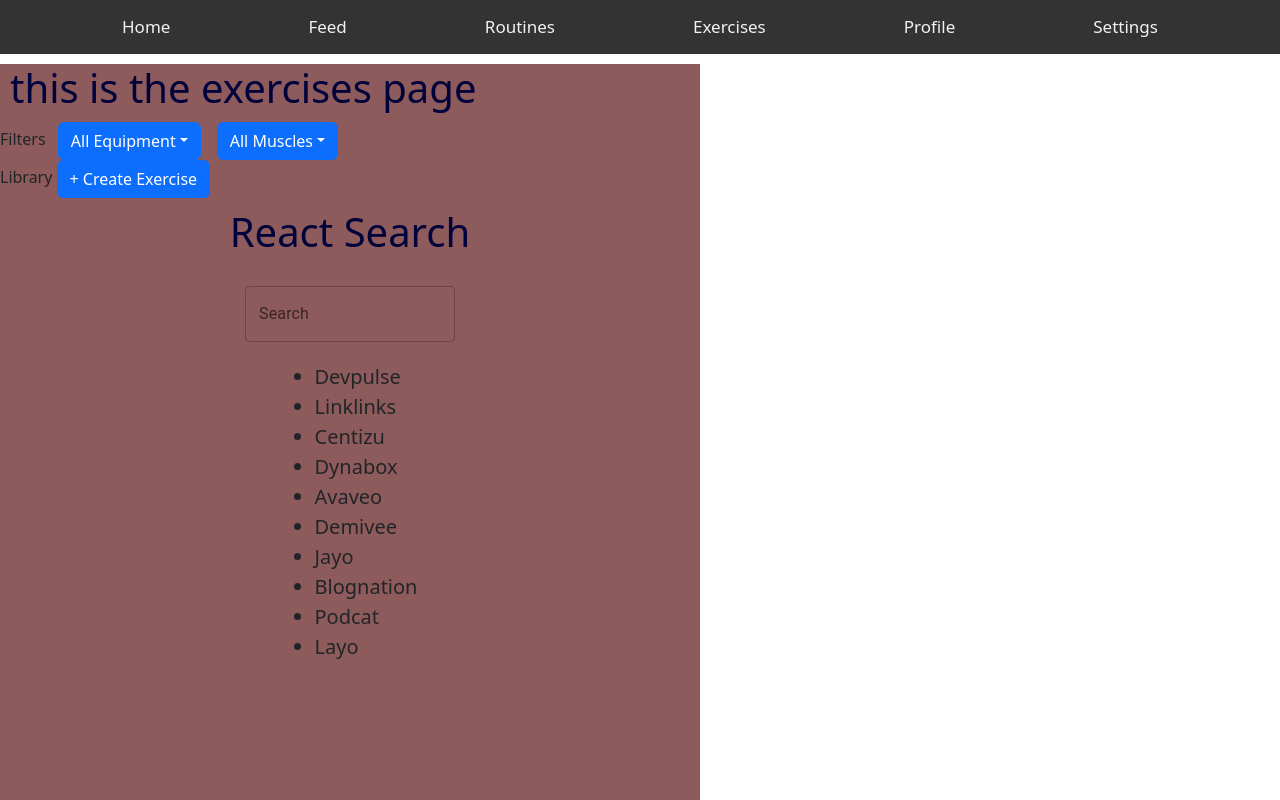
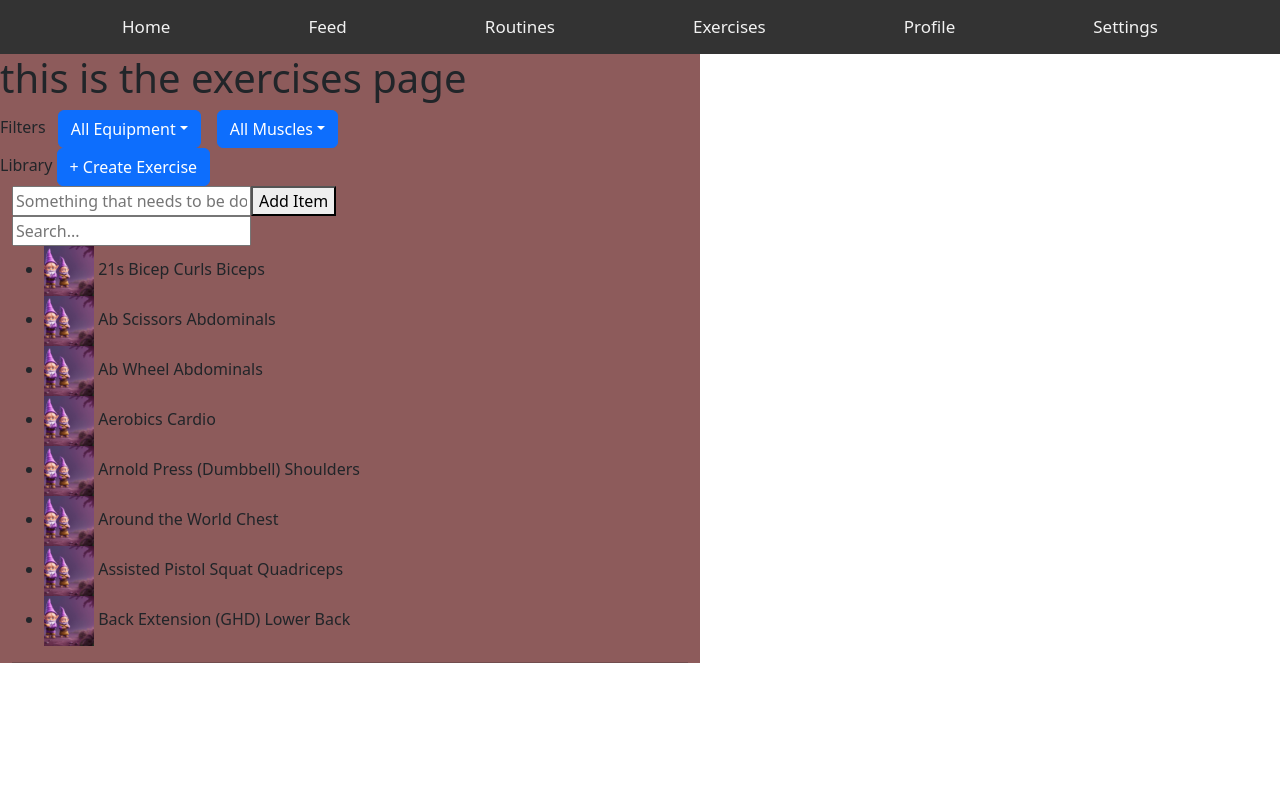
Before and after one commit to yashveer-bika/hevyr, a React (Create React App) app: page /exercises in a window 1280 px wide. Shown: the top 800 px of the page. Built offline with nearby package versions, Linux system fonts and the light colour scheme.

Commit message:
jam working search bar and a textbox add list itemfunctionality on the exercises page

```diff
--- a/src/components/Exercises/ExerciseList.tsx
+++ b/src/components/Exercises/ExerciseList.tsx
@@ -1,5 +1,6 @@
 // import { React, useState } from 'react'
 import data from "./ListData.json"
+import ExerciseRow from "./ExerciseRow";
 
 export default function ExerciseList(props : any) {
 
@@ -11,7 +12,7 @@ export default function ExerciseList(props : any) {
         }
         //return the item which contains the user input
         else {
-            return el.text.toLowerCase().includes(props.input) || el.exercise.toLowerCase().includes(props.input)
+            return el.lift.toLowerCase().includes(props.input) && el.muscle.toLowerCase().includes(props.input)
             // return el.exercise.toLowerCase().includes(props.input)
 
         }
@@ -20,7 +21,10 @@ export default function ExerciseList(props : any) {
     return (
         <ul>
             {filteredData.map((item : any) => (
-                <li key={item.id}>{item.text}</li>
+                <li key={item.id}>
+                    {/* {item.lift} */}
+                    <ExerciseRow props={item}></ExerciseRow>
+                </li>
             ))}
         </ul>
     )
--- a/src/components/Exercises/FilterableExerciseTable.tsx
+++ b/src/components/Exercises/FilterableExerciseTable.tsx
@@ -6,6 +6,7 @@ import MuscleFilter from "./MuscleFilter";
 import CreateExerciseButton from "./CreateExerciseButton"
 import SearchBar from "./SearchBar";
 // import CreateExerciseWindow from "./CreateExerciseWindow";
+import Table from "./Table";
 
 function FilterableExerciseTable( {lifts} : any) {
 
@@ -23,11 +24,13 @@ function FilterableExerciseTable( {lifts} : any) {
           <CreateExerciseButton></CreateExerciseButton>
         </div>
 
-        <SearchBar></SearchBar>
+        <Table></Table>
 
-        <hr></hr>
+        {/* <SearchBar></SearchBar> */}
 
-        <ExerciseTable></ExerciseTable>
+        {/* <hr></hr> */}
+
+        {/* <ExerciseTable></ExerciseTable> */}
         {/* <ExerciseTable lifts={lifts}></ExerciseTable> */}
     </div>
   );
--- /dev/null
+++ b/src/components/Exercises/List.tsx
@@ -0,0 +1,77 @@
+import * as React from 'react';
+// import './App.css';
+import ExerciseRow from './ExerciseRow';
+
+
+export interface ListProps {
+  items: ({ lift: string; muscle: string; imgPath: string; id: number; } )[]
+  delete(item: ({ lift: string; muscle: string; imgPath: string; id: number; } )): void
+}
+
+export interface ListState {
+  filtered: ({ lift: string; muscle: string; imgPath: string; id: number; })[]
+}
+
+class List extends React.Component<ListProps,ListState> {
+  constructor(props: ListProps) {
+    super(props);
+    this.state={
+      filtered: []
+    }
+    this.handleChange=this.handleChange.bind(this);
+  }
+
+  componentDidMount() {
+    this.setState({
+      filtered: this.props.items
+    })
+  }
+
+  componentWillReceiveProps(nextProps: ListProps) {
+    this.setState({
+      filtered: nextProps.items
+    })
+  }
+
+  handleChange(e: any) {
+    let currentList=[];
+    let newList=[];
+    if(e.target.value!=="")
+    {
+      currentList=this.props.items
+      newList=currentList.filter(item => {
+        const lc1=item.lift.toLowerCase();
+        const lc2=item.muscle.toLowerCase();
+        const filter=e.target.value.toLowerCase();
+        return lc1.includes(filter) || lc2.includes(filter)
+      })
+    } else
+    {
+      newList=this.props.items
+    }
+    this.setState({
+      filtered: newList
+    })
+  }
+
+  render() {
+    console.log(this.props.items)
+    return (
+        <div>
+          <input type="text" className="input" placeholder="Search..." onChange={this.handleChange} />
+          <ul>
+            {this.state.filtered.map((item: ({ lift: string; muscle: string; imgPath: string; id: number; } )) => (
+              <li key={item.lift}>
+                {/* {item.lift} &nbsp; */}
+                <ExerciseRow props={item}></ExerciseRow>
+                {/* <span className="" onClick={() => this.props.delete(item)} >x</span> */}
+              </li>
+            ))}
+          </ul>
+        </div>
+      )
+
+  }
+}
+
+export default List;
--- a/src/components/Exercises/ListData.json
+++ b/src/components/Exercises/ListData.json
@@ -1,41 +1,10 @@
-[{
-    "id": 1,
-    "text": "Devpulse"
-    ,"exercise": "bicep curls"
-}, {
-    "id": 2,
-    "text": "Linklinks"
-    ,"exercise": "tricep extensions"
-}, {
-    "id": 3,
-    "text": "Centizu"
-    ,"exercise": "wrist curls"
-}, {
-    "id": 4,
-    "text": "Dynabox"
-    ,"exercise": "wrist extensions"
-}, {
-    "id": 5,
-    "text": "Avaveo"
-    ,"exercise": "hamstring curls"
-}, {
-    "id": 6,
-    "text": "Demivee"
-    ,"exercise": "leg extensions"
-}, {
-    "id": 7,
-    "text": "Jayo"
-    ,"exercise": "hip thrust"
-}, {
-    "id": 8,
-    "text": "Blognation"
-    ,"exercise": "BB back squat"
-}, {
-    "id": 9,
-    "text": "Podcat"
-    ,"exercise": "hack squat"
-}, {
-    "id": 10,
-    "text": "Layo"
-    ,"exercise": "BB OHP"
-}]
+[
+    {"lift": "21s Bicep Curls", "muscle": "Biceps", "imgPath": "../img/test.jpeg", "id":1 },
+    {"lift": "Ab Scissors", "muscle": "Abdominals", "imgPath": "../img/test.jpeg", "id":1 },
+    {"lift": "Ab Wheel", "muscle": "Abdominals", "imgPath": "../img/test.jpeg", "id":1 },
+    {"lift": "Aerobics", "muscle": "Cardio", "imgPath": "../img/test.jpeg", "id":1 },
+    {"lift": "Arnold Press (Dumbbell)", "muscle": "Shoulders", "imgPath": "../img/test.jpeg", "id":1 },
+    {"lift": "Around the World", "muscle": "Chest", "imgPath": "../img/test.jpeg", "id":1 },
+    {"lift": "Assisted Pistol Squat", "muscle": "Quadriceps", "imgPath": "../img/test.jpeg", "id":1 },
+    {"lift": "Back Extension (GHD)", "muscle": "Lower Back", "imgPath": "../img/test.jpeg", "id":2}
+]
--- a/src/components/Exercises/SearchBar.tsx
+++ b/src/components/Exercises/SearchBar.tsx
@@ -16,6 +16,7 @@ import { useState } from "react";
 import TextField from "@mui/material/TextField";
 import ExerciseList from "./ExerciseList";
 import "../../styles/SearchBar.css";
+
 
 function SearchBar() {
   const [inputText, setInputText] = useState("");
--- /dev/null
+++ b/src/components/Exercises/Table.tsx
@@ -0,0 +1,104 @@
+import * as React from 'react';
+// import './App.css';
+import List from './List';
+import ListData from './ListData.json';
+
+export type ListElement = { lift: string; muscle: string; imgPath: string; id: number; }
+
+export interface Props {
+  list?: ({ lift: string; muscle: string; imgPath: string; id: number; } )[]
+}
+
+export interface State {
+  list: ({ lift: string; muscle: string; imgPath: string; id: number; } )[]
+}
+
+class Table extends React.Component<Props,State> {
+  constructor(props: Props) {
+    super(props);
+    this.state={
+      list: ListData
+    }
+    this.removeItem=this.removeItem.bind(this)
+  }
+
+  addItem(e: any) {
+    // Prevent button click from submitting form
+    e.preventDefault();
+
+    // Create variables for our list, the item to add, and our form
+    let list=this.state.list;
+
+    const newItem=document.getElementById("addInput") as HTMLInputElement;
+    const form=document.getElementById("addItemForm") as HTMLFormElement;
+
+
+    // check if duplicate, popup if duplicate
+    function getLift(x : ListElement) {
+      return x.lift;
+    }
+
+    // If our input has a unique value
+    if(newItem.value!="" && !(this.state.list.map(getLift)).includes(newItem.value))
+    {
+      // Add the new item to the end of our list array
+      list.push( { lift: newItem.value, muscle:"", imgPath:"", id:0});
+      // Then we use that to set the state for list
+      this.setState({
+        list: list
+      });
+      // Finally, we need to reset the form
+      newItem.classList.remove("is-danger");
+      form.reset();
+    } else
+    {
+      // If the input doesn't have a value, make the border red since it's required
+      newItem.classList.add("is-danger");
+    }
+  }
+
+  removeItem(item: ({ lift: string; muscle: string; imgPath: string; id: number; } )) {
+    // Put our list into an array
+    const list=this.state.list.slice();
+    // Check to see if item passed in matches item in array
+    list.some((value,index) => {
+      if(value === item)
+      {
+        // If item matches, remove it from array
+        list.splice(index,1);
+        return true;
+      } else
+      {
+        return false;
+      }
+    });
+    // Set state to list
+    this.setState({
+      list: list
+    });
+  }
+
+  public render() {
+    return (
+      <div className="container">
+        <section className="section">
+          <form className="form" id="addItemForm">
+            <input type="text" className="input" id="addInput" placeholder="Something that needs to be done..." />
+            <button className="button is-info" onClick={(e) => this.addItem(e)}>
+              Add Item
+            </button>
+          </form>
+        </section>
+
+        <section className="section">
+          <List items={this.state.list} delete={this.removeItem} />
+        </section>
+        <hr />
+
+      </div>
+    );
+  }
+}
+
+
+export default Table;
--- a/src/pages/Exercises.tsx
+++ b/src/pages/Exercises.tsx
@@ -1,17 +1,6 @@
 import React from 'react';
 import ExerciseTable from '../components/Exercises/ExerciseTable';
 import FilterableExerciseTable from '../components/Exercises/FilterableExerciseTable';
-
-const LIFTS = [
-    {lift: "21s Bicep Curls", muscle: "Biceps", imgPath: "../img/test.jpeg"},
-    {lift: "Ab Scissors", muscle: "Abdominals", imgPath: "../img/test.jpeg"},
-    {lift: "Ab Wheel", muscle: "Abdominals", imgPath: "../img/test.jpeg"},
-    {lift: "Aerobics", muscle: "Cardio", imgPath: "../img/test.jpeg"},
-    {lift: "Arnold Press (Dumbbell)", muscle: "Shoulders", imgPath: "../img/test.jpeg"},
-    {lift: "Around the World", muscle: "Chest", imgPath: "../img/test.jpeg"},
-    {lift: "Assisted Pistol Squat", muscle: "Quadriceps", imgPath: "../img/test.jpeg"},
-    {lift: "Back Extension (GHD)", muscle: "Lower Back", imgPath: "../img/test.jpeg"},
-  ];
 
 // TODO: send real image paths
 
```
